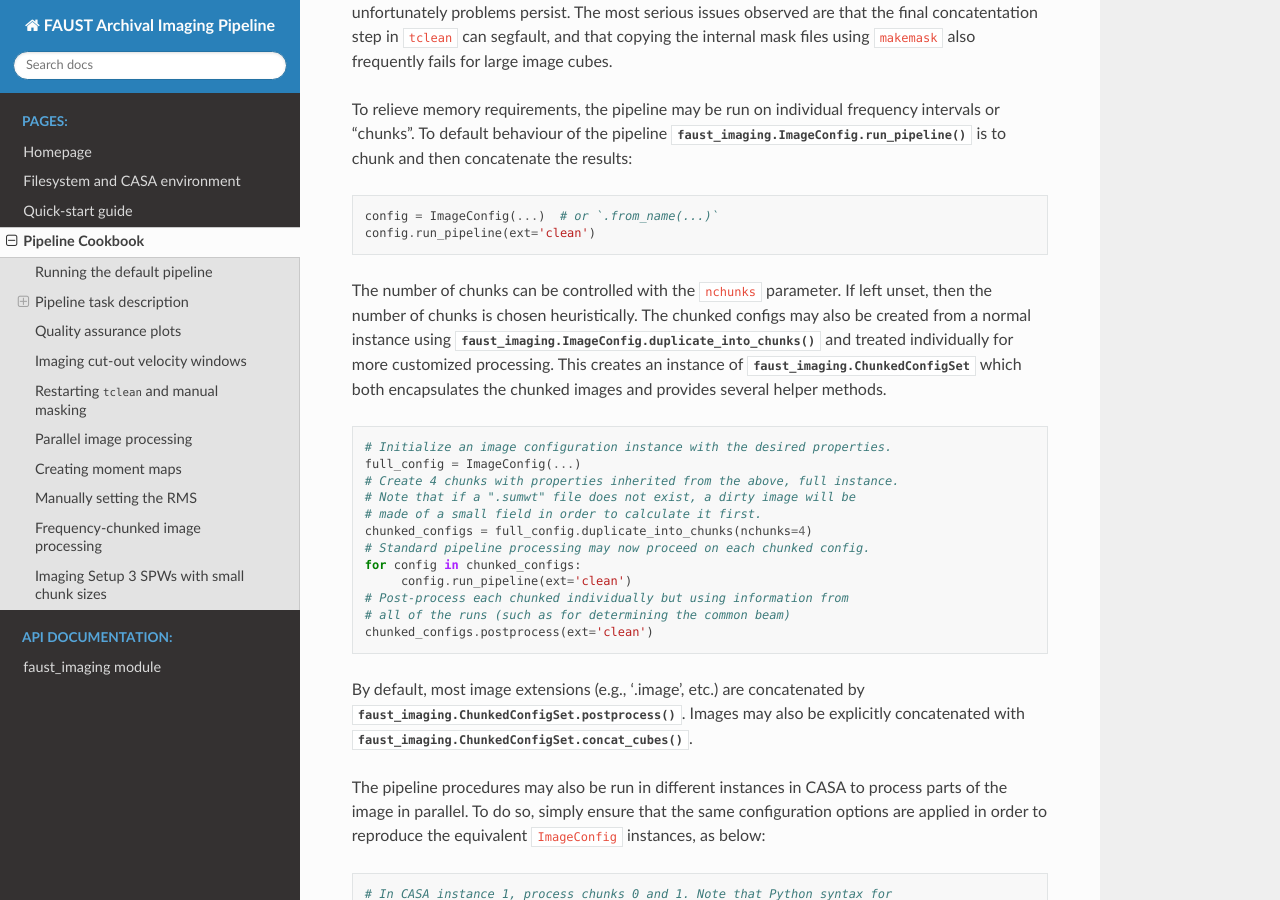
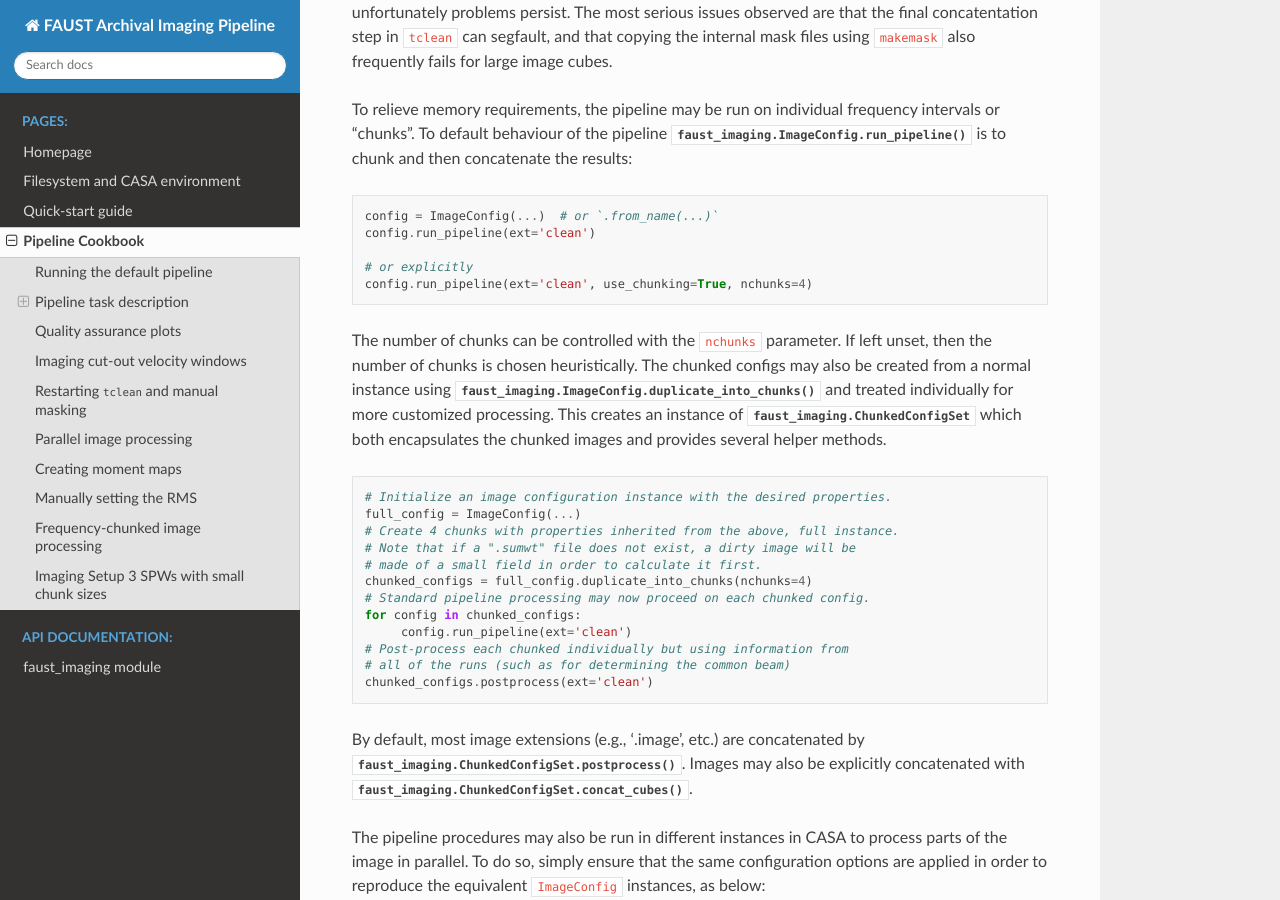
Before and after one commit to autocorr/faust_line_imaging, a Sphinx documentation site: the page built from docs/source/recipes.rst, in a window 1280 px wide and 900 px high, scrolled down 6690 px. Built offline with Sphinx 7.4.7 and the Read the Docs theme 2.0.0, drawn with Linux system fonts in a browser that asks for light colours.

Commit message:
Doc edit

```diff
--- a/docs/source/recipes.rst
+++ b/docs/source/recipes.rst
@@ -371,6 +371,9 @@ the results:
    config = ImageConfig(...)  # or `.from_name(...)`
    config.run_pipeline(ext='clean')
 
+   # or explicitly
+   config.run_pipeline(ext='clean', use_chunking=True, nchunks=4)
+
 The number of chunks can be controlled with the ``nchunks`` parameter.  If left
 unset, then the number of chunks is chosen heuristically.  The chunked configs
 may also be created from a normal instance using
```
